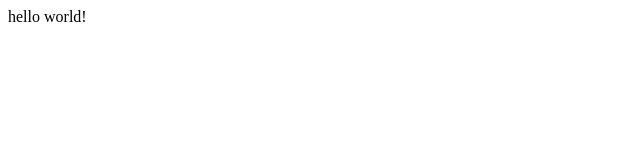
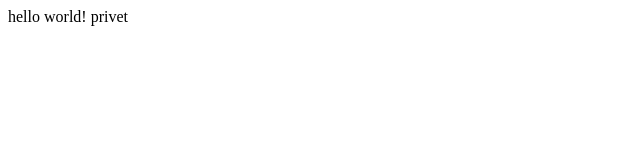
Before and after one commit to bek001rasulov/testRepo, a plain HTML site: page index.html in a window 1280 px wide. Shown: the full height of the page, 0-640 px from the left. Drawn offline with Linux system fonts and the light colour scheme.

Commit message:
Update index.html

```diff
--- a/index.html
+++ b/index.html
@@ -6,5 +6,6 @@
 </head>
 <body>
 hello world!
+    privet
 </body>
 </html>
```
